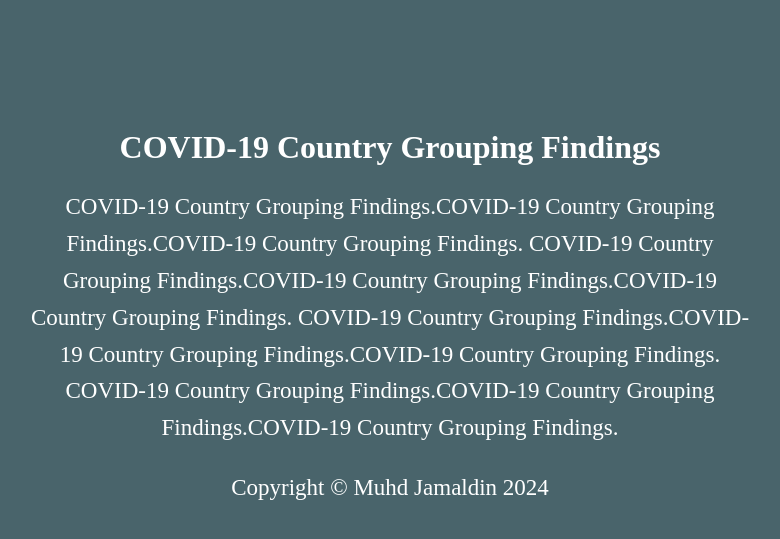
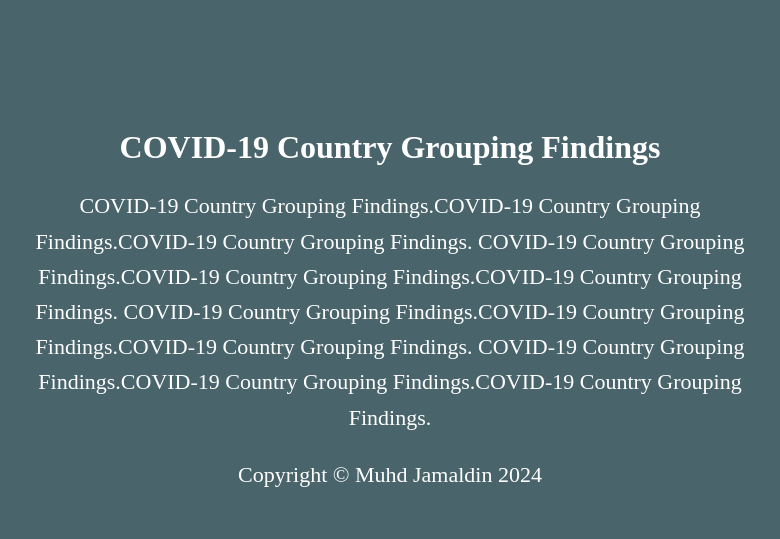
Before and after one commit to Md-Khid/Md-Khid, a Jekyll site: the page findings/1.html, which Jekyll copies as it is, in a window 1280 px wide. Shown: the top 539 px of the page, without its empty margins (250-1030 px from the left). Built offline with Jekyll 4.4.1, drawn with Linux system fonts in a browser that asks for light colours.

Commit message:
Update 1.html

```diff
--- a/findings/1.html
+++ b/findings/1.html
@@ -17,10 +17,10 @@
             text-align: center; /* Center align the text */
         }
         .container p {
-            font-size: 23px; /* Increase font size for main content */
+            font-size: 22px; /* Increase font size for main content */
             text-align: center; /* Center align the paragraph */
-            margin-left: 270px; /* Add margin on the left side */
-            margin-right: 270px; /* Add margin on the right side */
+            margin-left: 250px; /* Add margin on the left side */
+            margin-right: 250px; /* Add margin on the right side */
             line-height: 1.6; /* Increase line spacing */
         }
     </style>
```
